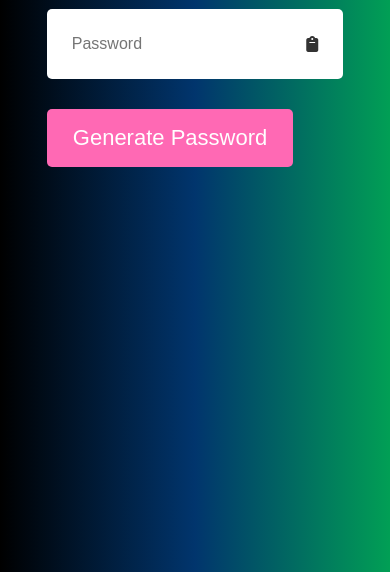
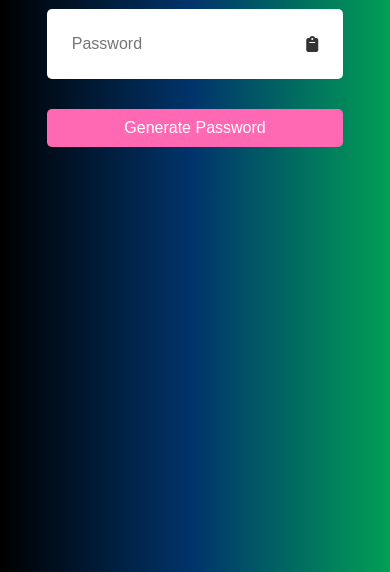
Before and after one commit to yasirshaikh2332/random_password_generator, a plain HTML site: page index.html in a window 390 px wide. Shown: the part 272-844 px from the top of the page. Drawn offline with Linux system fonts and the light colour scheme.

Commit message:
Update style.css
make btn responsive

```diff
--- a/style.css
+++ b/style.css
@@ -78,4 +78,9 @@ font-size: 45px;
     .container h1 span{
     font-size:30px;
 }
+     .container button{
+    width: 100%;
+    font-size: 16px;
+    padding: 10px;
+   }
 }
```
